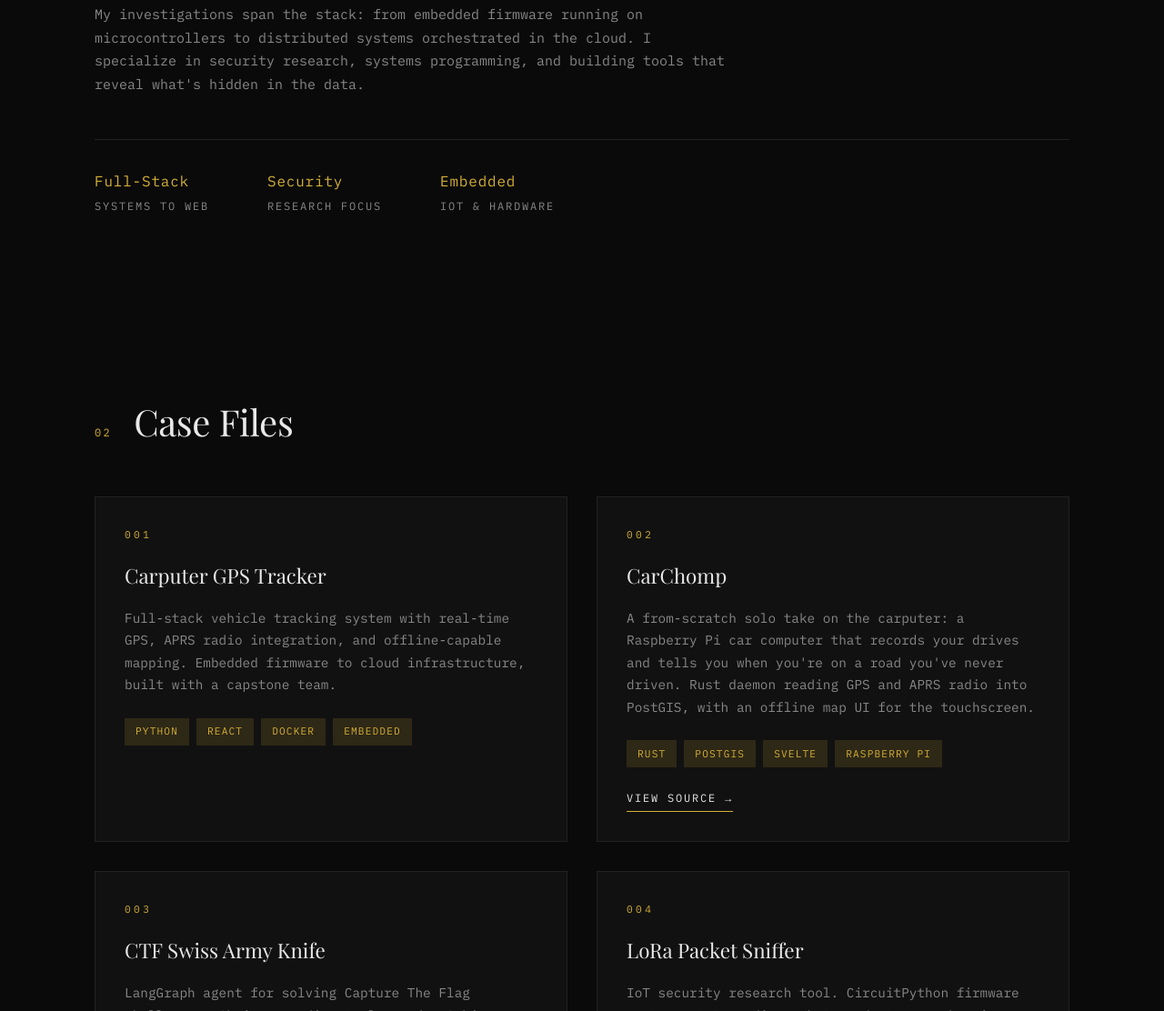
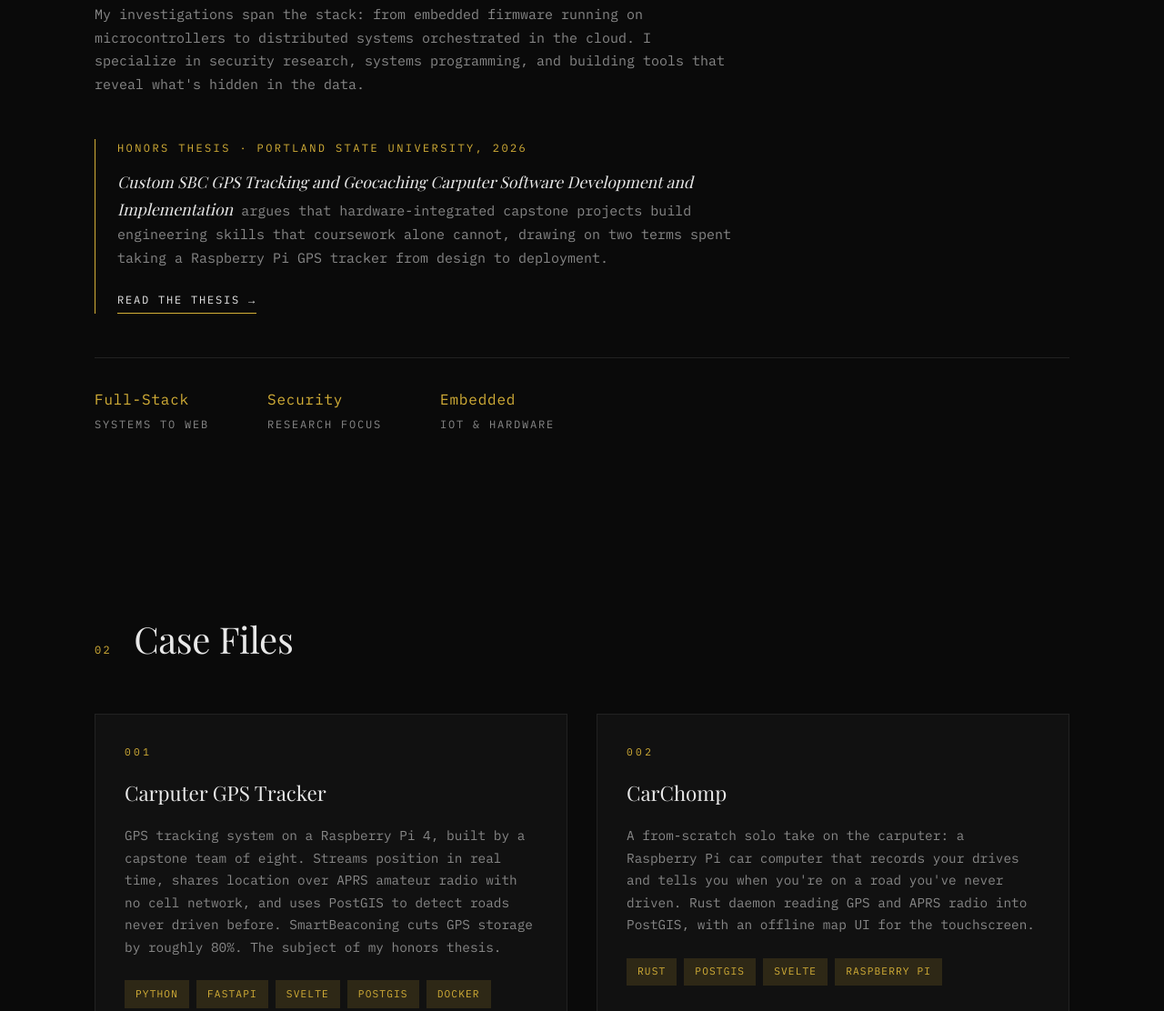
Before and after one commit to Castor-o7/Castor-o7.github.io, a plain HTML site: page index.html in a window 1280 px wide. Shown: the part 1141-2253 px from the top of the page at 91% size. Drawn offline with nearby package versions, Linux system fonts and the light colour scheme.

Commit message:
Add honors thesis to About and Carputer case
Co-Authored-By: Claude Opus 5.5 <noreply@anthropic.com>

```diff
--- a/index.html
+++ b/index.html
@@ -75,6 +75,14 @@
                     to distributed systems orchestrated in the cloud. I specialize in security research,
                     systems programming, and building tools that reveal what's hidden in the data.
                 </p>
+                <p class="thesis">
+                    <span class="thesis-label">Honors Thesis &middot; Portland State University, 2026</span>
+                    <cite>Custom SBC GPS Tracking and Geocaching Carputer Software Development and Implementation</cite>
+                    argues that hardware-integrated capstone projects build engineering skills that
+                    coursework alone cannot, drawing on two terms spent taking a Raspberry Pi GPS
+                    tracker from design to deployment.
+                    <a href="https://pdxscholar.library.pdx.edu/cgi/viewcontent.cgi?article=3092&amp;context=honorstheses" class="case-link" target="_blank" rel="noopener">Read the thesis</a>
+                </p>
                 <div class="about-stats">
                     <div class="stat">
                         <span class="stat-value">Full-Stack</span>
@@ -103,16 +111,19 @@
                     <div class="case-number">001</div>
                     <h3>Carputer GPS Tracker</h3>
                     <p>
-                        Full-stack vehicle tracking system with real-time GPS, APRS radio integration,
-                        and offline-capable mapping. Embedded firmware to cloud infrastructure,
-                        built with a capstone team.
+                        GPS tracking system on a Raspberry Pi 4, built by a capstone team of eight.
+                        Streams position in real time, shares location over APRS amateur radio with no
+                        cell network, and uses PostGIS to detect roads never driven before.
+                        SmartBeaconing cuts GPS storage by roughly 80%. The subject of my honors thesis.
                     </p>
                     <div class="case-tags">
                         <span>Python</span>
-                        <span>React</span>
+                        <span>FastAPI</span>
+                        <span>Svelte</span>
+                        <span>PostGIS</span>
                         <span>Docker</span>
-                        <span>Embedded</span>
                     </div>
+                    <a href="https://pdxscholar.library.pdx.edu/cgi/viewcontent.cgi?article=3092&amp;context=honorstheses" class="case-link" target="_blank" rel="noopener">Read the thesis</a>
                 </article>
 
                 <article class="case-card">
--- a/styles.css
+++ b/styles.css
@@ -264,6 +264,30 @@ nav {
     color: var(--text-muted);
     max-width: 700px;
     margin-bottom: 3rem;
+}
+
+.about-content .thesis {
+    padding-left: 1.5rem;
+    border-left: 1px solid var(--accent);
+}
+
+.thesis-label {
+    display: block;
+    font-size: 0.75rem;
+    letter-spacing: 0.2em;
+    text-transform: uppercase;
+    color: var(--accent);
+    margin-bottom: 0.75rem;
+}
+
+.thesis cite {
+    font-family: var(--font-display);
+    font-size: 1.1rem;
+    color: var(--text);
+}
+
+.thesis .case-link {
+    display: table;
 }
 
 .about-stats {
```
